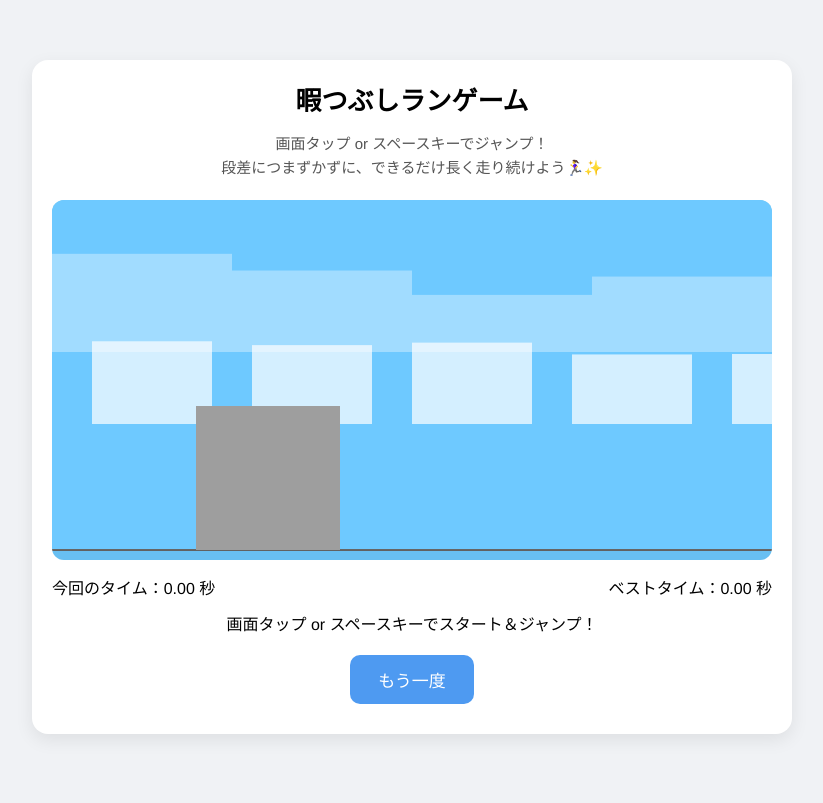
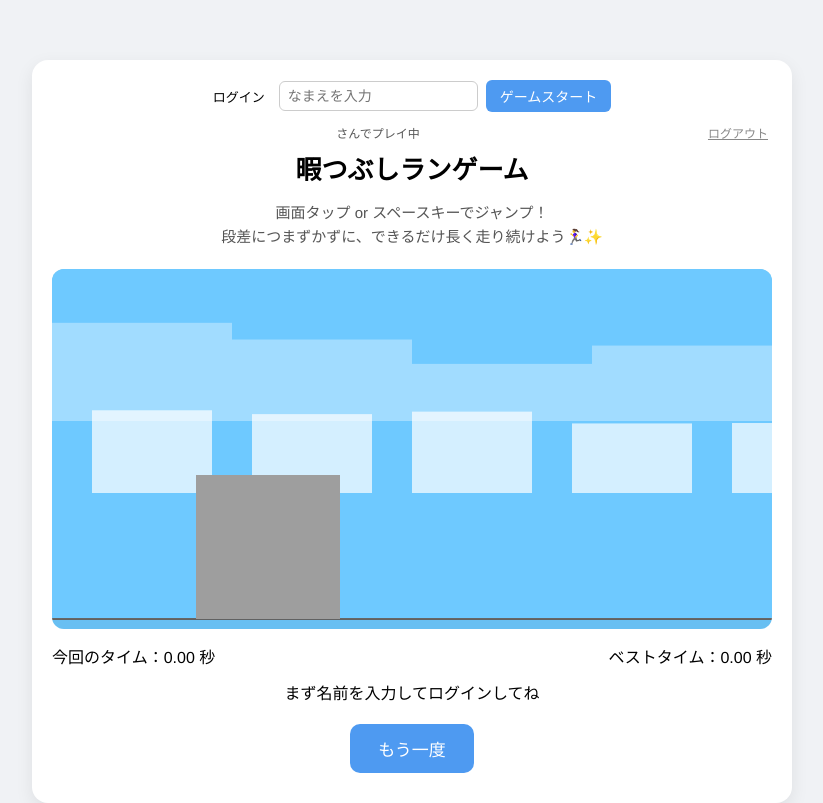
Before and after one commit to yutonanem/run-game, a website: page public/index.html in a window 1280 px wide. Shown: the whole page, without its empty margins (228-1051 px from the left). Drawn offline with Linux system fonts and the light colour scheme.

Commit message:
add simple login feature

```diff
--- a/public/game.js
+++ b/public/game.js
@@ -9,6 +9,14 @@ const currentTimeEl = document.getElementById("current-time");
 const bestTimeEl = document.getElementById("best-time");
 const messageEl = document.getElementById("message");
 const restartBtn = document.getElementById("restart-btn");
+
+// ログイン用要素
+const loginArea = document.getElementById("login-area");
+const nameInput = document.getElementById("player-name-input");
+const loginBtn = document.getElementById("login-btn");
+const userInfo = document.getElementById("user-info");
+const userNameLabel = document.getElementById("user-name-label");
+const logoutBtn = document.getElementById("logout-btn");
 
 // ★ 社長イラスト障害物
 const obstacleCustomImg = new Image();
@@ -42,6 +50,28 @@ let nextSpawnInterval = 0;
 let difficulty = 1;
 let lastTime = 0;
 
+// ログイン状態
+let playerName = localStorage.getItem("playerName") || "";
+
+// ----- ログインUI更新 -----
+function updateLoginUI() {
+  if (playerName) {
+    loginArea.hidden = true;
+    userInfo.hidden = false;
+    userNameLabel.textContent = playerName;
+    // ログイン済みメッセージ
+    if (!gameStarted && !gameOver) {
+      messageEl.textContent = `${playerName} さん、画面タップ or スペースキーでスタート＆ジャンプ！`;
+    }
+  } else {
+    loginArea.hidden = false;
+    userInfo.hidden = true;
+    if (!gameStarted && !gameOver) {
+      messageEl.textContent = "まず名前を入力してログインしてね";
+    }
+  }
+}
+
 // ----- キャンバスサイズ調整（縦画面・シンプル版） -----
 function resizeCanvas() {
   const rect = canvas.getBoundingClientRect();
@@ -63,7 +93,6 @@ function getGroundY() {
 
 // ====== プレイヤー（消防士）初期化 ======
 function initPlayer() {
-  // 消防士のサイズ（今まで通り大きめ）
   const size = Math.min(canvas.width, canvas.height) * 0.4;
 
   player = {
@@ -145,18 +174,16 @@ function resetSpawnTimer() {
 function spawnObstacle() {
   const baseSize = player.height;
 
-  // 通常障害物の元サイズ
   const rawWidth = randRange(baseSize * 0.7, baseSize * 1.4);
   const rawHeight = randRange(baseSize * 0.9, baseSize * 1.8);
 
-  // 4/5 → さらに 1/2 に（大きさを抑える）
   const baseWidth = rawWidth * 0.8;
   const baseHeight = rawHeight * 0.8;
 
   let obsWidth = baseWidth * 0.5;
   let obsHeight = baseHeight * 0.5;
 
-  // ★「宙に浮かないように」→ すべて地面に接地させる
+  // ★ 全部地面に接地（火の玉以外）
   let obsY = getGroundY() - obsHeight;
 
   const baseSpeed = randRange(260, 360);
@@ -165,12 +192,10 @@ function spawnObstacle() {
   const shapeTypes = ["rect", "stair", "triangle", "dome", "pole", "image", "fireball"];
   const shape = shapeTypes[Math.floor(Math.random() * shapeTypes.length)];
 
-  // 火の玉だけ空中＆2倍サイズ
   if (shape === "fireball") {
     const fireBase = baseSize * 1.8;
     obsWidth = fireBase * 1.3;
     obsHeight = fireBase * 0.9;
-
     obsY = getGroundY() - fireBase * 1.5; // 空中を飛ぶ
     obsSpeed = obsSpeed * 1.3;
   }
@@ -205,14 +230,39 @@ function resetGame() {
 
   currentTimeEl.textContent = "0.00";
   bestTimeEl.textContent = bestTime.toFixed(2);
-  messageEl.textContent = "画面タップ or スペースキーでスタート＆ジャンプ！";
+
+  updateLoginUI();
 }
 
 // 初期化
 resetGame();
 
+// ====== ログイン処理 ======
+loginBtn.addEventListener("click", () => {
+  const name = nameInput.value.trim();
+  if (!name) {
+    alert("なまえを入力してね！");
+    return;
+  }
+  playerName = name;
+  localStorage.setItem("playerName", playerName);
+  updateLoginUI();
+});
+
+logoutBtn.addEventListener("click", () => {
+  localStorage.removeItem("playerName");
+  playerName = "";
+  resetGame();
+});
+
 // ====== 入力 ======
 function handleJump() {
+  // ログインしていないときはゲーム開始させない
+  if (!playerName) {
+    messageEl.textContent = "まず名前を入力してログインしてね";
+    return;
+  }
+
   if (!gameStarted) {
     gameStarted = true;
     startTime = performance.now();
@@ -305,7 +355,6 @@ function update(delta) {
 
 // ====== 障害物描画 ======
 function drawObstacle(obs) {
-  // 火の玉
   if (obs.shape === "fireball" && fireballImg.complete && fireballImg.naturalWidth > 0) {
     ctx.save();
     ctx.translate(obs.x + obs.width / 2, obs.y + obs.height / 2);
@@ -315,13 +364,11 @@ function drawObstacle(obs) {
     return;
   }
 
-  // 社長イラスト障害物
   if (obs.shape === "image" && obstacleCustomImg.complete && obstacleCustomImg.naturalWidth > 0) {
     ctx.drawImage(obstacleCustomImg, obs.x, obs.y, obs.width, obs.height);
     return;
   }
 
-  // その他の形
   ctx.fillStyle = "#555";
 
   switch (obs.shape) {
@@ -372,19 +419,15 @@ function drawObstacle(obs) {
 
 // ====== 描画 ======
 function draw() {
-  // 空
   ctx.fillStyle = "#6ec9ff";
   ctx.fillRect(0, 0, canvas.width, canvas.height);
 
-  // 遠景
   ctx.fillStyle = "rgba(255,255,255,0.35)";
   bgFarBlocks.forEach((b) => ctx.fillRect(b.x, b.y, b.width, b.height));
 
-  // 近景
   ctx.fillStyle = "rgba(255,255,255,0.7)";
   bgNearBlocks.forEach((b) => ctx.fillRect(b.x, b.y, b.width, b.height));
 
-  // 地面
   const groundY = getGroundY();
   ctx.strokeStyle = "#666";
   ctx.lineWidth = 2;
@@ -396,7 +439,6 @@ function draw() {
   ctx.fillStyle = "rgba(0,0,0,0.05)";
   ctx.fillRect(0, groundY, canvas.width, 40);
 
-  // プレイヤー（消防士）
   if (playerImg.complete && playerImg.naturalWidth > 0) {
     ctx.drawImage(playerImg, player.x, player.y, player.width, player.height);
   } else {
@@ -404,10 +446,8 @@ function draw() {
     ctx.fillRect(player.x, player.y, player.width, player.height);
   }
 
-  // 障害物
   obstacles.forEach(drawObstacle);
 
-  // GAME OVER オーバーレイ
   if (gameOver) {
     ctx.save();
 
@@ -438,7 +478,7 @@ function draw() {
   }
 }
 
-// ====== ループ ======
+// ====== ループ開始 ======
 function loop(timestamp) {
   const delta = (timestamp - lastTime) / 1000 || 0;
   lastTime = timestamp;
@@ -467,3 +507,6 @@ function endGame() {
 
 // ====== リスタート ======
 restartBtn.addEventListener("click", resetGame);
+
+// 初期のログインUI反映
+updateLoginUI();
--- a/public/index.html
+++ b/public/index.html
@@ -4,35 +4,51 @@
     <meta charset="UTF-8" />
     <title>暇つぶしランゲーム</title>
     <meta name="viewport" content="width=device-width, initial-scale=1.0" />
+    <link rel="stylesheet" href="./style.css" />
+    <link rel="manifest" href="./manifest.webmanifest" />
     <meta name="theme-color" content="#6ec9ff" />
-    <link rel="manifest" href="/manifest.webmanifest" />
-    <link rel="stylesheet" href="./style.css" />
   </head>
   <body>
     <div class="wrapper">
+      <!-- ▼ ログインエリア ▼ -->
+      <div id="login-area" class="login-area">
+        <p class="login-title">ログイン</p>
+        <input
+          id="player-name-input"
+          class="login-input"
+          type="text"
+          maxlength="16"
+          placeholder="なまえを入力"
+        />
+        <button id="login-btn" class="login-btn">ゲームスタート</button>
+      </div>
+
+      <!-- ▼ ログイン済み情報 ▼ -->
+      <div id="user-info" class="user-info" hidden>
+        <span id="user-name-label"></span> さんでプレイ中
+        <button id="logout-btn" class="logout-btn">ログアウト</button>
+      </div>
+
       <h1>暇つぶしランゲーム</h1>
       <p class="desc">
         画面タップ or スペースキーでジャンプ！<br />
         段差につまずかずに、できるだけ長く走り続けよう🏃‍♀️✨
       </p>
 
-      <!-- ★ 正しいIDのキャンバス -->
       <canvas id="gameCanvas"></canvas>
 
-      <!-- HUD（タイム表示） -->
       <div class="hud">
         <div>今回のタイム：<span id="current-time">0.00</span> 秒</div>
         <div>ベストタイム：<span id="best-time">0.00</span> 秒</div>
       </div>
 
-      <!-- メッセージ表示 -->
       <div id="message" class="status"></div>
-
-      <!-- リスタート -->
-      <button id="restart-btn" class="restart-btn" hidden>もう一度</button>
+      <button id="restart-btn" class="restart-btn">もう一度</button>
     </div>
 
     <script src="./game.js"></script>
+
+    <!-- PWA用 Service Worker 登録（すでにあったものを残しておく） -->
     <script>
       if ("serviceWorker" in navigator) {
         window.addEventListener("load", () => {
--- a/public/style.css
+++ b/public/style.css
@@ -102,3 +102,63 @@ h1 {
     max-height: none;
   }
 }
+
+/* ===== ログインUI ===== */
+.login-area {
+  display: flex;
+  flex-wrap: wrap;
+  justify-content: center;
+  align-items: center;
+  gap: 8px;
+  margin-bottom: 10px;
+}
+
+.login-title {
+  font-size: 13px;
+  margin: 0 6px 0 0;
+}
+
+.login-input {
+  padding: 6px 8px;
+  font-size: 14px;
+  border-radius: 6px;
+  border: 1px solid #ccc;
+  min-width: 140px;
+}
+
+.login-btn {
+  padding: 6px 14px;
+  font-size: 14px;
+  border: none;
+  border-radius: 6px;
+  background: #4e9af1;
+  color: #fff;
+  cursor: pointer;
+}
+
+.login-btn:active {
+  transform: translateY(1px);
+}
+
+.user-info {
+  font-size: 12px;
+  color: #555;
+  display: flex;
+  justify-content: space-between;
+  align-items: center;
+  margin-bottom: 6px;
+}
+
+.logout-btn {
+  border: none;
+  background: transparent;
+  color: #888;
+  font-size: 12px;
+  cursor: pointer;
+  text-decoration: underline;
+  padding: 2px 4px;
+}
+
+.logout-btn:active {
+  opacity: 0.7;
+}
```
Lines whose indentation alone changed are shown as unchanged.
